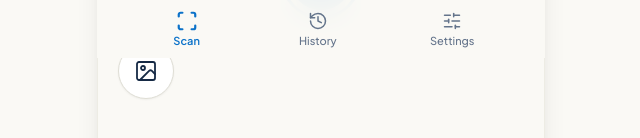
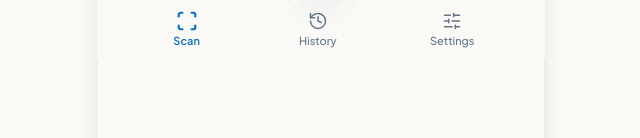
Before and after one commit to Kamalesh-tech31/Phyto, a React (Vite) app: page / in a window 1280 px wide. Shown: the part 742-880 px from the top of the page, without its empty margins (319-959 px from the left). Built offline with nearby package versions, Linux system fonts and the light colour scheme.

Commit message:
fix(ui): remove duplicate floating gallery button from GalleryPicker

```diff
--- a/src/components/GalleryPicker.tsx
+++ b/src/components/GalleryPicker.tsx
@@ -1,7 +1,7 @@
 import React, { useRef, useState, useImperativeHandle, forwardRef } from 'react';
 import { ingest } from '../ml/ingest';
 import { validateGalleryFile } from '../ml/gallery';
-import { Image as ImageIcon, AlertCircle, X } from 'lucide-react';
+import { AlertCircle, X } from 'lucide-react';
 
 export interface GalleryPickerHandle {
   openPicker: () => void;
@@ -76,22 +76,11 @@ export const GalleryPicker = forwardRef<GalleryPickerHandle, GalleryPickerProps>
           aria-label="Upload leaf photo from gallery"
         />
 
-        {/* Optional Custom Trigger Button */}
-        {children ? (
+        {/* Optional Custom Trigger Container */}
+        {children && (
           <div onClick={() => inputRef.current?.click()} className={className}>
             {children}
           </div>
-        ) : (
-          <button
-            type="button"
-            onClick={() => inputRef.current?.click()}
-            disabled={isProcessing}
-            className={`w-14 h-14 rounded-full bg-white border border-[#dfded5] flex items-center justify-center text-[#162a45] shadow-xs hover:bg-[#f3f2ea] active:scale-95 transition-all ${className}`}
-            title="Upload from gallery"
-            aria-label="Upload from gallery"
-          >
-            <ImageIcon className="w-6 h-6 stroke-[1.8]" />
-          </button>
         )}
 
         {/* User-friendly Validation Error Banner / Modal */}
```
